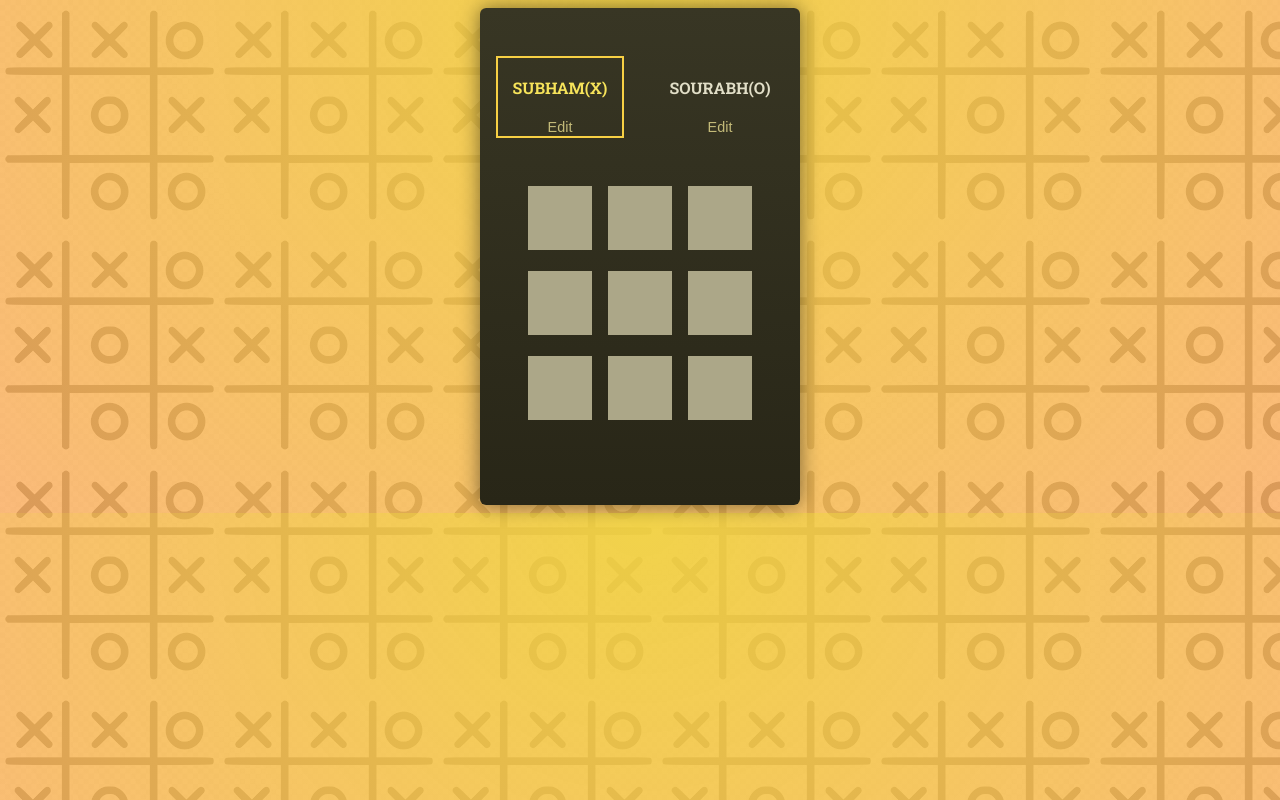
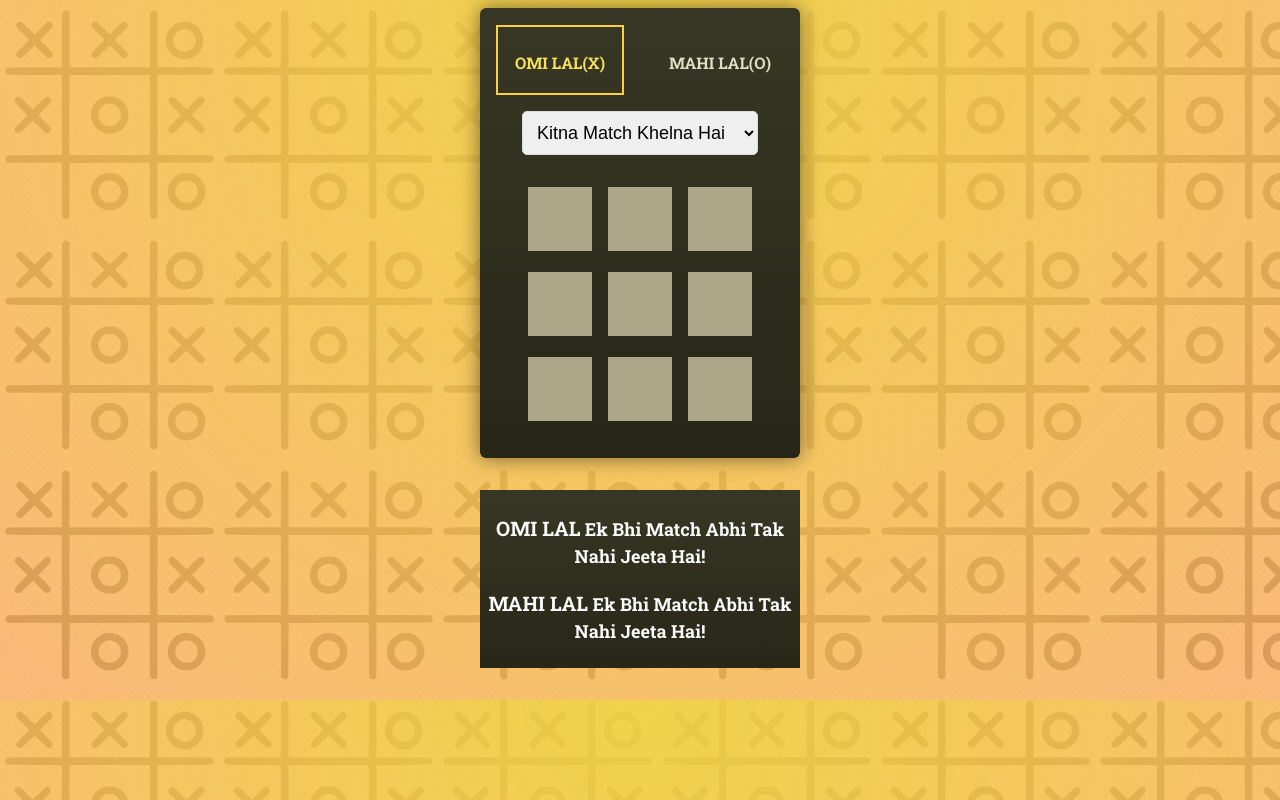
Before and after one commit to subhamsourabh265/Tic_Tac_Toe_React, a React (Create React App) app: page / in a window 1280 px wide. Built offline with nearby package versions, Linux system fonts and the light colour scheme; a web font is replaced by a local one.

Commit message:
final commit 2

```diff
--- a/public/index.html
+++ b/public/index.html
@@ -7,7 +7,7 @@
     <meta name="theme-color" content="#000000" />
     <meta
       name="description"
-      content="Tic-Tac_toe game created using create-react-app"
+      content="Tic-Tac-toe game created using create-react-app"
     />
     <link rel="apple-touch-icon" href="%PUBLIC_URL%/logo192.png" />
     <!--
--- a/src/App.jsx
+++ b/src/App.jsx
@@ -1,17 +1,16 @@
 import { useState } from "react";
 import GameBoard from "./components/GameBoard/GameBoard";
 import Player from "./components/Player/Player";
-// import Log from "./components/Log/Log";
+import Log from "./components/Log/Log";
 import { WINNING_COMBINATIONS } from "./winning-combinations";
 import GameOver from "./components/GameOver/GameOver";
+import Dropdown from "./components/DropDown/DropDown";
 
 const initialGameBoard = [
   [null, null, null],
   [null, null, null],
   [null, null, null],
 ];
-
-
 
 function derivedActivePlayer(gameTurns) {
   let currentPlayer = "X";
@@ -25,53 +24,66 @@ function derivedActivePlayer(gameTurns) {
 
 function App() {
   const [players, setPlayers] = useState({
-    X: 'Subham',
-    O: 'Sourabh'
+    X: "OMI LAL",
+    O: "MAHI LAL",
   });
   const [gameTurns, setGameTurns] = useState([]);
-  // const [hasWinner, setHasWinner] = useState(false);
+
+  const [winCount, setWinCount] = useState({
+    X: 0,
+    O: 0,
+    max: 0,
+  });
 
   const activePlayer = derivedActivePlayer(gameTurns);
 
-  let gameBoard = [...initialGameBoard.map(arr => [...arr])];
+  let gameBoard = [...initialGameBoard.map((arr) => [...arr])];
 
   for (const turn of gameTurns) {
-        const {square, player} = turn;
+    const { square, player } = turn;
     const { row, col } = square;
 
-        gameBoard[row][col] = player
+    gameBoard[row][col] = player;
   }
 
   let winner;
+  let looser;
+  const noOfWins = {
+    X: 0,
+    O: 0,
+  };
   let winnerBoxes;
+  let winnerSymbol;
+  // let looserSymbol;
 
   for (const combination of WINNING_COMBINATIONS) {
     const firstSquareSymbol = gameBoard[combination[0].row][combination[0].col];
-      const secondSquareSymbol = gameBoard[combination[1].row][combination[1].col];
+    const secondSquareSymbol =
+      gameBoard[combination[1].row][combination[1].col];
     const thirdSquareSymbol = gameBoard[combination[2].row][combination[2].col];
 
-      if (firstSquareSymbol && firstSquareSymbol === secondSquareSymbol && firstSquareSymbol === thirdSquareSymbol) {
+    if (
+      firstSquareSymbol &&
+      firstSquareSymbol === secondSquareSymbol &&
+      firstSquareSymbol === thirdSquareSymbol
+    ) {
       winner = players[firstSquareSymbol];
+      winnerSymbol = firstSquareSymbol;
+      looser = players[firstSquareSymbol === "X" ? "O" : "X"];
+      // looserSymbol = firstSquareSymbol === 'X' ? 'O' : 'X';
+      noOfWins[firstSquareSymbol] = noOfWins[firstSquareSymbol] + 1;
       winnerBoxes = {
         first: [combination[0].row, combination[0].col],
         second: [combination[1].row, combination[1].col],
-          third: [combination[2].row, combination[2].col]
-        }
+        third: [combination[2].row, combination[2].col],
+      };
     }
   }
 
   const hasDraw = gameTurns.length === 9 && !winner;
 
   const changlePlayer = (row, col) => {
-    // setActivePlayer((currActivePlayer) =>
-    //   currActivePlayer === "X" ? "O" : "X"
-    // );
     setGameTurns((prevTurns) => {
-      // let currentPlayer = "X";
-
-      // if (prevTurns.length > 0 && prevTurns[0].player === "X") {
-      //   currentPlayer = "O";
-      // }
       const currentPlayer = derivedActivePlayer(prevTurns);
 
       const updatedTurns = [
@@ -89,17 +101,37 @@ function App() {
     });
   };
 
-  const handleRestart = () => {
+  const handleRestart = (winnerSymbol) => {
     setGameTurns([]);
+    setWinCount((prevCount) => {
+      if (prevCount.X + prevCount.O >= prevCount.max - 1) {
+        return {
+          ...prevCount,
+          X: 0,
+          O: 0,
+        };
       }
+      return {
+        ...prevCount,
+        [winnerSymbol]: prevCount[winnerSymbol] + 1,
+      };
+    });
+  };
+
+  const selectMatch = (value) => {
+    setWinCount((prevCount) => ({
+      ...prevCount,
+      max: value,
+    }));
+  };
 
   function handlePlayerNameChange(symbol, newName) {
-    setPlayers(prevPlayers => {
+    setPlayers((prevPlayers) => {
       return {
         ...prevPlayers,
-        [symbol]: newName
-      }
-    })
+        [symbol]: newName,
+      };
+    });
   }
 
   return (
@@ -107,22 +139,36 @@ function App() {
       <div id="game-container">
         <ol id="players" className="highlight-player">
           <Player
-            initialName="Subham"
+            initialName="OMI LAL"
             symbol="X"
             isActive={activePlayer === "X"}
             onChangeName={handlePlayerNameChange}
           />
           <Player
-            initialName="Sourabh"
+            initialName="MAHI LAL"
             symbol="O"
             isActive={activePlayer === "O"}
             onChangeName={handlePlayerNameChange}
           />
         </ol>
-        {(winner || hasDraw) && <GameOver winner={winner} onRestart={handleRestart}/>}
-        <GameBoard selectSquare={changlePlayer} board={gameBoard} winnerBoxes={winnerBoxes} />
+        <Dropdown selectMatch={selectMatch} />
+        {(winner || hasDraw) && (
+          <GameOver
+            winner={winner}
+            winnerSymbol={winnerSymbol}
+            looser={looser}
+            noOfWins={winCount}
+            players={players}
+            onRestart={() => handleRestart(winnerSymbol)}
+          />
+        )}
+        <GameBoard
+          selectSquare={changlePlayer}
+          board={gameBoard}
+          winnerBoxes={winnerBoxes}
+        />
       </div>
-      {/* <Log turns={gameTurns}/> */}
+      <Log players={players} noOfWins={winCount} />
     </main>
   );
 }
--- /dev/null
+++ b/src/components/DropDown/DropDown.css
@@ -0,0 +1,12 @@
+.dropdown {
+    margin: 10px;
+    margin-bottom: 0;
+  }
+
+  .dropdown-select {
+    padding: 10px;
+    border-radius: 5px;
+    border: 1px solid #ddd;
+    font-size: 18px;
+    width: 100%;
+  }
--- /dev/null
+++ b/src/components/DropDown/DropDown.jsx
@@ -0,0 +1,25 @@
+import { useState } from "react";
+import "./DropDown.css";
+
+export default function Dropdown({ selectMatch }) {
+  const values = ["Kitna Match Khelna Hai", 5, 10, 15, 20];
+
+  const [value, setValue] = useState(values[0]);
+
+  const handleChange = (event) => {
+    setValue(event.target.value);
+    selectMatch(event.target.value);
+  };
+
+  return (
+    <div className="dropdown">
+      <select value={value} onChange={handleChange} className="dropdown-select">
+        {values.map((val) => (
+          <option key={val} value={val}>
+            {val}
+          </option>
+        ))}
+      </select>
+    </div>
+  );
+}
--- /dev/null
+++ b/src/components/GameOver/GameOver.css
@@ -0,0 +1,6 @@
+.player {
+    display: inline;
+    font-size: 29px;
+    font-weight: bold;
+    text-transform: uppercase;
+}
--- /dev/null
+++ b/src/components/Log/Log.css
@@ -0,0 +1,15 @@
+#log {
+    text-align: center;
+    background: linear-gradient(#383624, #282617);
+    font-size: 18px;
+    color: #fbfbfb;
+    font-weight: bold;
+    padding: 5px;
+}
+
+.player-names {
+    display: inline;
+    font-size: 20px;
+    font-weight: bold;
+    text-transform: uppercase;
+}
--- a/src/components/Log/Log.jsx
+++ b/src/components/Log/Log.jsx
@@ -1,7 +1,32 @@
-export default function Log({turns}) {
-    return (
-        <ol id="log">
-            {turns.map(turn => <li key={`${turn.square.row}${turn.square.com}`}> {turn.player} selected {turn.square.row},{turn.square.col}</li>)}
-        </ol>
-    );
+import "./Log.css";
+
+export default function Log({ players, noOfWins }) {
+  console.log(noOfWins);
+
+  return (
+    <section id="log">
+      {players?.X && noOfWins?.X ? (
+        <p>
+          <span className="player-names">{players.X}</span> {noOfWins?.X} match
+          Jeet Gaya!
+        </p>
+      ) : (
+        <p>
+          <span className="player-names">{players.X}</span> Ek Bhi Match Abhi
+          Tak Nahi Jeeta Hai!
+        </p>
+      )}
+      {players?.O && noOfWins?.O ? (
+        <p>
+          <span className="player-names">{players.O}</span> {noOfWins?.O} match
+          Jeet Gaya!
+        </p>
+      ) : (
+        <p>
+          <span className="player-names">{players.O}</span> Ek Bhi Match Abhi
+          Tak Nahi Jeeta Hai!
+        </p>
+      )}
+    </section>
+  );
 }
--- a/src/components/Player/Player.jsx
+++ b/src/components/Player/Player.jsx
@@ -1,6 +1,12 @@
-import { useState } from "react";
+import { useRef, useState } from "react";
 
-export default function Player({initialName, symbol, isActive, onChangeName}) {
+export default function Player({
+  initialName,
+  symbol,
+  isActive,
+  onChangeName,
+}) {
+  const inputRef = useRef(null);
 
   const [playerName, setPlayerName] = useState(initialName);
 
@@ -12,20 +18,35 @@ export default function Player({initialName, symbol, isActive, onChangeName}) {
     if (isEditing) {
       onChangeName(symbol, playerName);
     }
-
-
-    }
+  };
 
   const changePlayerName = (event) => {
-       setPlayerName(event.target.value)
-    }
+    setPlayerName(event.target.value);
+  };
+
+  const handleKeyUp = (event) => {
+    setIsEditing(false);
+    onChangeName(symbol, playerName);
+  };
 
   return (
-        <li className={isActive ? 'active' : undefined}>
+    <li className={isActive ? "active" : undefined}>
       <span className="player">
-              {!isEditing?<span className="player-name">{playerName}({symbol})</span>: <input type="text" onChange={changePlayerName} required value={playerName} />}
+        {!isEditing ? (
+          <span onClick={clickHandler} className="player-name">
+            {playerName}({symbol})
           </span>
-            <button onClick={clickHandler}>{isEditing? 'Save' : 'Edit'}</button>
+        ) : (
+          <input
+            ref={inputRef}
+            type="text"
+            onChange={changePlayerName}
+            onBlur={handleKeyUp}
+            required
+            value={playerName}
+          />
+        )}
+      </span>
     </li>
   );
 }
--- a/src/index.css
+++ b/src/index.css
@@ -44,7 +44,7 @@ h1 {
 #game-container {
   max-width: 20rem;
   margin: 0 auto;
-  padding: 2rem;
+  padding: 1px 2rem 2rem 2rem;
   border-radius: 6px;
   background: linear-gradient(#383624, #282617);
   box-shadow: 0 0 20px rgba(0, 0, 0, 0.5);
@@ -159,7 +159,7 @@ ol {
   flex-wrap: wrap;
   justify-content: center;
   gap: 1rem;
-  margin: 3rem 0;
+  margin: 2rem 0 0 0;
   padding: 0;
   flex-direction: column;
 }
@@ -195,13 +195,13 @@ ol {
   flex-direction: column;
   justify-content: center;
   align-items: center;
-  background-color: rgba(40, 38, 23, 0.80);
+  background-color: rgba(40, 38, 23, 0.90);
   animation: pop-in 0.5s cubic-bezier(0.68, -0.55, 0.65, 0.52);
 }
 
 #game-over h2 {
   font-family: 'Caprasimo', cursive;
-  font-size: 4rem;
+  font-size: 3rem;
   text-align: center;
   color: #fcd256;
   margin: 0;
@@ -211,6 +211,7 @@ ol {
   font-size: 2rem;
   text-align: center;
   color: #e1dec7;
+  margin-top: 2px;
 }
 
 #game-over button {
```
Also changed, not shown: src/components/GameBoard/GameBoard.jsx (+9 -10 lines), src/components/GameOver/GameOver.jsx (+80 -3 lines), public/manifest.json, 1 other file (tests, documents, lock files or other folders). Lines whose indentation alone changed are shown as unchanged.
